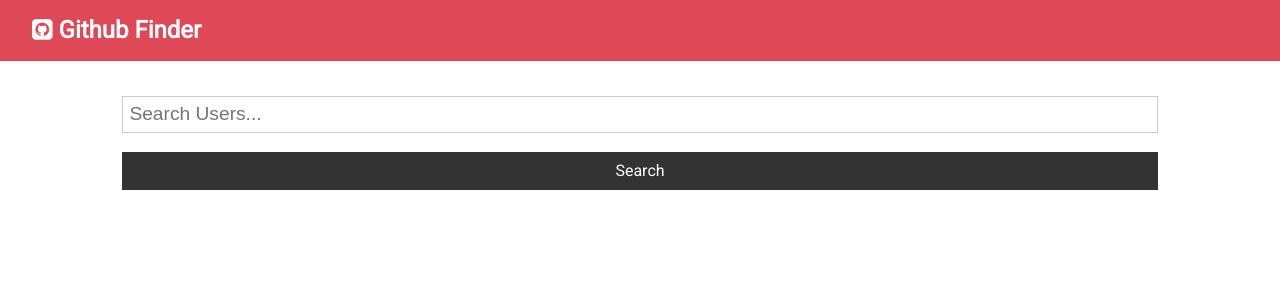
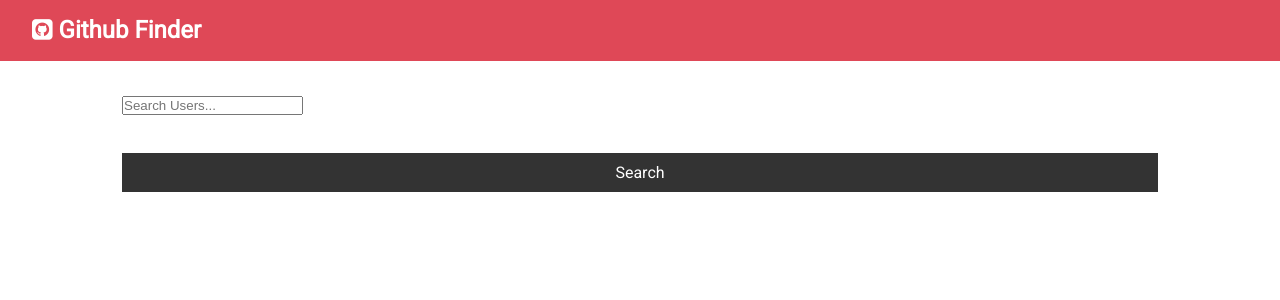
Before and after one commit to JLRoldanRoldan/github_finder, a React (Create React App) app: page / in a window 1280 px wide. Shown: the top 300 px of the page. Built offline with nearby package versions, Linux system fonts and the light colour scheme.

Commit message:
Finished lect 2

```diff
--- a/src/App.css
+++ b/src/App.css
@@ -1,4 +1,8 @@
 @import url('https://fonts.googleapis.com/css?family=Roboto');
+
+.lol {
+  margin: 100%;
+}
 
 /* Global Styles */
 :root {
--- a/src/App.js
+++ b/src/App.js
@@ -1,19 +1,20 @@
 import React, { Component } from 'react';
 import './App.css';
-import Navbar from "./components/layout/Navbar";
+import Navbar from './components/layout/Navbar';
 import Users from './components/users/Users';
-import axios from 'axios'
+import Alert from './components/layout/Alert';
+import axios from "axios";
 import Search from "./components/users/Search";
 
-class App extends Component{
+class App extends Component {
   state = {
     users: [],
-	  loading: false
-  }
+    loading: false,
+    alert: null,
+  };
 
   async componentDidMount() {
     // this.setState({loading: true})
-
     // const res = await axios.get(`https://api.github.com/users?client_id=
     // ${process.env.REACT_APP_GITHUB_CLIENT_ID}&client_secret =
     // ${process.env.REACT_APP_GITHUB_CLIENT_SECRET}`);
@@ -22,35 +23,46 @@ class App extends Component{
   }
 
   // Search Github Users
-	searchUsers = async text => {
-  	this.setState({loading: true});
+  searchUsers = async (text) => {
+    this.setState({ loading: true });
     console.log(text);
 
     const res = await axios.get(`https://api.github.com/search/users?q=${text}&client_id=
 		${process.env.REACT_APP_GITHUB_CLIENT_ID}&client_secret =
 		${process.env.REACT_APP_GITHUB_CLIENT_SECRET}`);
 
-		this.setState({users: res.data.items, loading: false});
-	}
+    this.setState({ users: res.data.items, loading: false });
+  };
 
   // Clear users from state
   clearUsers = () => this.setState({ users: [], loading: false });
 
+  // Set alert
+  setAlert = (msg, type) => {
+    this.setState({ alert: {  msg, type } });
+
+    setTimeout(() => this.setState( {alert: null}), 5000);
+  };
 
   render() {
-		const { users, loading} = this.state;
+    const { users, loading } = this.state;
 
     return (
-			<div className = 'App'>
-				<Navbar/>
-				<div className= "container">
-					<Search searchUsers = {this.searchUsers} clearUsers ={this.clearUsers} showClear = {users.length > 0 ? true: false}/>
-					<Users loading = {loading} users ={users} />
+      <div className="App">
+        <Navbar />
+        <div className="container">
+	        <Alert alert={this.state.alert } />
+          <Search
+            searchUsers={this.searchUsers}
+            clearUsers={this.clearUsers}
+            showClear={users.length > 0 ? true : false}
+            setAlert={this.setAlert}
+          />
+          <Users loading={loading} users={users} />
         </div>
       </div>
     );
   }
-
 }
 
 export default App;
--- /dev/null
+++ b/src/components/layout/Alert.js
@@ -0,0 +1,14 @@
+import React, {Component} from 'react';
+
+const Alert = ({ alert }) => {
+	return (
+		alert !== null && (
+			<div className= {`alert alert-${alert.type}`}>
+				<i className="fa fa-info-circle"></i> { alert.msg }
+			</div>
+		)
+	);
+}
+
+
+export default Alert;
--- a/src/components/users/Search.js
+++ b/src/components/users/Search.js
@@ -10,23 +10,27 @@ class Search extends Component {
     searchUsers: PropTypes.func.isRequired,
     clearUsers: PropTypes.func.isRequired,
     showClear: PropTypes.bool.isRequired,
+    setAlert: PropTypes.func.isRequired,
   };
 
   onSubmit = (e) => {
     e.preventDefault();
-    this.props.searchUsers(this.state.text);
-    this.setState({ text: "" });
+    if (this.state.text === "") {
+      this.props.setAlert("Please enter something", "light");
+    } else {
+      this.props.searchUsers(this.state.text);
+      this.setState({ text: "" });
+    }
   };
 
   onChange = (e) => this.setState({ [e.target.name]: e.target.value });
 
   render() {
-  	const { showClear, clearUsers } = this.props;
+    const { showClear, clearUsers } = this.props;
     return (
-      <div>
+      <div >
         <form onSubmit={this.onSubmit} className="form">
           <input
-            type="text"
             name="text"
             placeholder="Search Users..."
             value={this.state.text}
@@ -39,10 +43,7 @@ class Search extends Component {
           />
         </form>
         {showClear && (
-          <button
-            className="btn btn-light btn-block"
-            onClick={clearUsers}
-          >
+          <button className="btn btn-light btn-block" onClick={clearUsers}>
             Clear
           </button>
         )}
```
Lines whose indentation alone changed are shown as unchanged.
